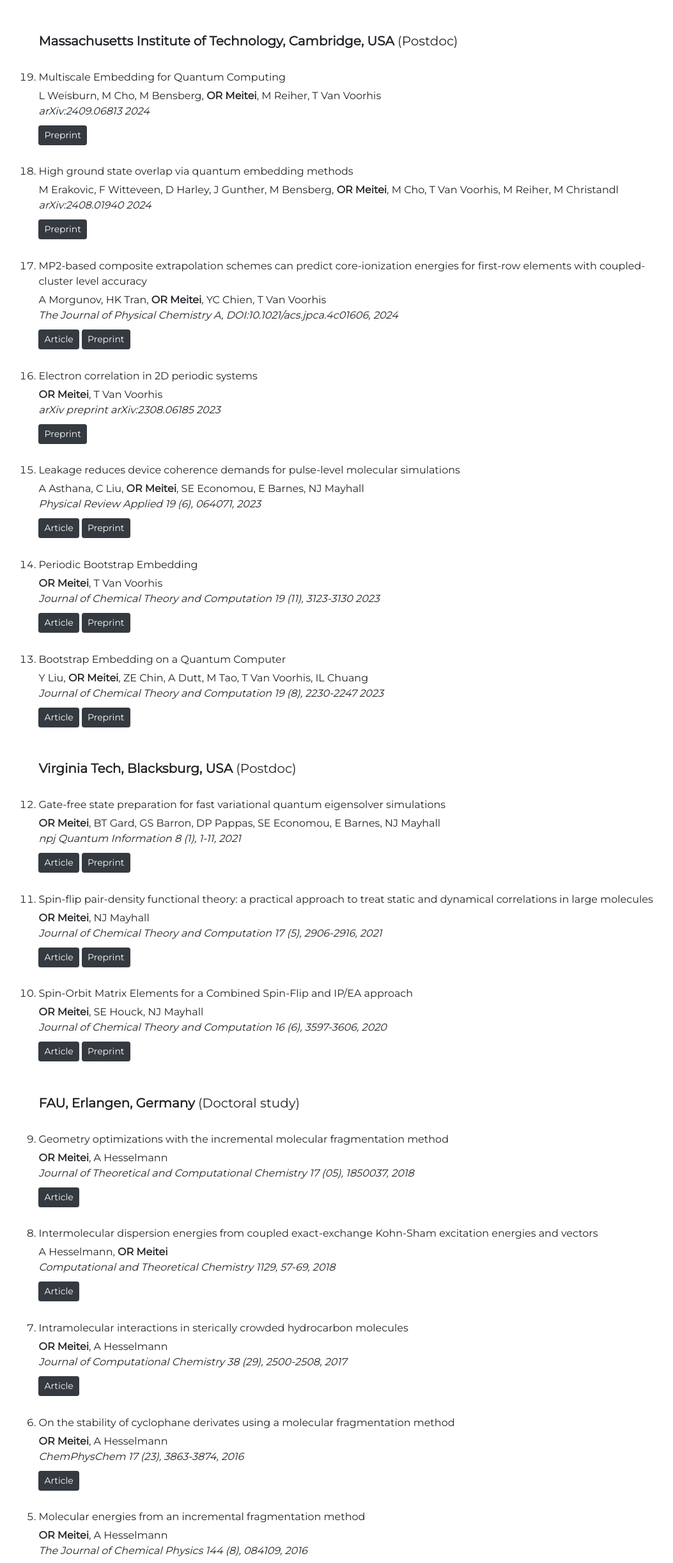
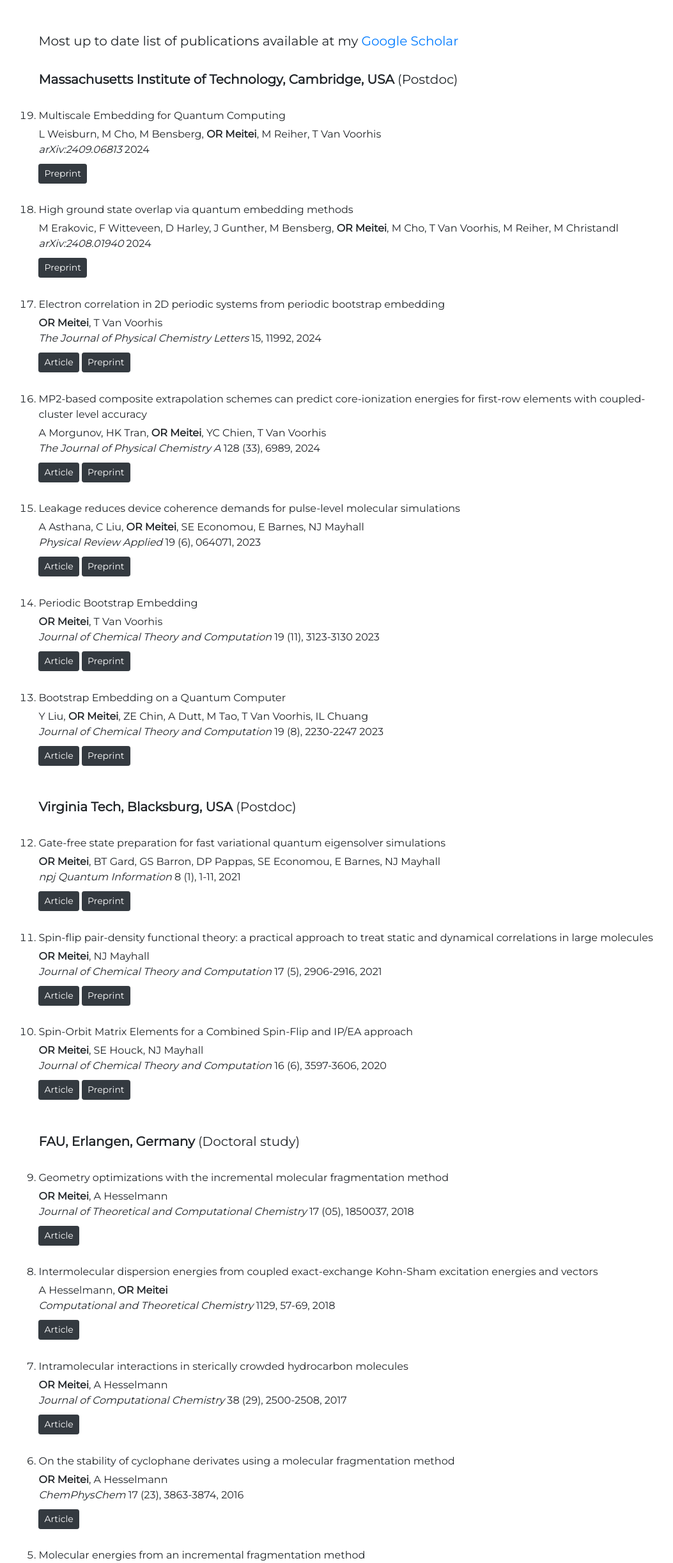
Before and after one commit to oimeitei/oimeitei.github.io, a plain HTML site: page publication.html in a window 1280 px wide. Shown: the part 177-2620 px from the top of the page at 64% size, without its empty margins (130-1183 px from the left). Drawn offline with nearby package versions, Linux system fonts and the light colour scheme.

Commit message:
update publication

```diff
--- a/publication.html
+++ b/publication.html
@@ -59,37 +59,43 @@
 
 	<div class="pub" style="font-size:16px; font-family:'Montserrat', sans-serif">
 	  <ol reversed >
-	    <div class="place"><b>Massachusetts Institute of Technology, Cambridge, USA</b>
+
+	    <div class="place">
+	      Most up to date list of publications available at my <a href="https://scholar.google.com/citations?view_op=list_works&hl=en&hl=en&user=ciQzGGsAAAAJ&sortby=pubdate">Google Scholar</a></br>
+	      </br>
+	      <b>Massachusetts Institute of Technology, Cambridge, USA</b>
 	      (Postdoc)</div>
 	    <li>Multiscale Embedding for Quantum Computing </li>
 	    L Weisburn, M Cho, M Bensberg, <b>OR Meitei</b>, M Reiher, T Van Voorhis<br>
-	    <em>arXiv:2409.06813 2024<br></em>
+	    <em>arXiv:2409.06813</em> 2024<br>
 	    <a href="https://doi.org/10.48550/arXiv.2409.06813" class="btn btn-dark btn-sm" role="button"
 	       aria-pressed="true">Preprint</a>
 
 	    <li>High ground state overlap via quantum embedding methods </li>
 	    M Erakovic, F Witteveen, D Harley, J Gunther, M Bensberg, <b>OR Meitei</b>, M Cho, T Van Voorhis, M Reiher, M Christandl<br>
-	    <em>arXiv:2408.01940 2024<br></em>
+	    <em>arXiv:2408.01940</em> 2024<br>
 	    <a href="https://doi.org/10.48550/arXiv.2408.01940" class="btn btn-dark btn-sm" role="button"
+	       aria-pressed="true">Preprint</a>
+
+	    <li>Electron correlation in 2D periodic systems from periodic bootstrap embedding </li>
+	    <b>OR Meitei</b>, T Van Voorhis<br>
+	    <em>The Journal of Physical Chemistry Letters</em> 15, 11992, 2024 <br>
+	    <a href="https://doi.org/10.1021/acs.jpclett.4c02686" class="btn btn-dark btn-sm" role="button"
+	       aria-pressed="true">Article</a>
+	    <a href="https://doi.org/10.48550/arXiv.2308.06185" class="btn btn-dark btn-sm" role="button"
 	       aria-pressed="true">Preprint</a>
 
 	    <li>MP2-based composite extrapolation schemes can predict core-ionization energies for first-row elements with coupled-cluster level accuracy </li>
 	    A Morgunov, HK Tran, <b>OR Meitei</b>, YC Chien, T Van Voorhis <br>
-	    <em> The Journal of Physical Chemistry A, DOI:10.1021/acs.jpca.4c01606, 2024 <br></em>
+	    <em> The Journal of Physical Chemistry A</em> 128 (33), 6989, 2024 <br>
 	    <a href="https://doi.org/10.1021/acs.jpca.4c01606" class="btn btn-dark btn-sm" role="button"
 	       aria-pressed="true">Article</a>
 	    <a href="https://doi.org/10.48550/arXiv.2403.06364" class="btn btn-dark btn-sm" role="button"
 	       aria-pressed="true">Preprint</a>
 
-	    <li>Electron correlation in 2D periodic systems </li>
-	    <b>OR Meitei</b>, T Van Voorhis<br>
-	    <em>arXiv preprint arXiv:2308.06185 2023 <br></em>
-	    <a href="https://doi.org/10.48550/arXiv.2308.06185" class="btn btn-dark btn-sm" role="button"
-	       aria-pressed="true">Preprint</a>
-
 	    <li> Leakage reduces device coherence demands for pulse-level molecular simulations </li>
 	    A Asthana, C Liu,<b> OR Meitei</b>, SE Economou, E Barnes, NJ Mayhall <br>
-	    <em> Physical Review Applied 19 (6), 064071, 2023<br></em>
+	    <em> Physical Review Applied</em> 19 (6), 064071, 2023<br>
 	    <a href="https://doi.org/10.1103/PhysRevApplied.19.064071" class="btn btn-dark btn-sm" role="button"
 	       aria-pressed="true">Article</a>
 	    <a href="https://doi.org/10.48550/arXiv.2203.06818" class="btn btn-dark btn-sm" role="button"
@@ -97,7 +103,7 @@
 
 	    <li> Periodic Bootstrap Embedding </li>
 	    <b>OR Meitei</b>, T Van Voorhis<br>
-	    <em>Journal of Chemical Theory and Computation 19 (11), 3123-3130 2023 <br></em>
+	    <em>Journal of Chemical Theory and Computation</em> 19 (11), 3123-3130 2023 <br>
 	    <a href="https://doi.org/10.1021/acs.jctc.3c00069" class="btn btn-dark btn-sm" role="button"
 	       aria-pressed="true">Article</a>
 	    <a href="https://arxiv.org/abs/2301.06153" class="btn btn-dark btn-sm" role="button"
@@ -105,7 +111,7 @@
 
 	    <li> Bootstrap Embedding on a Quantum Computer </li>
 	    Y Liu, <b>OR Meitei</b>, ZE Chin, A Dutt, M Tao, T Van Voorhis, IL Chuang<br>
-	    <em>Journal of Chemical Theory and Computation 19 (8), 2230-2247 2023 <br></em>
+	    <em>Journal of Chemical Theory and Computation</em> 19 (8), 2230-2247 2023 <br>
 	    <a href="https://doi.org/10.1021/acs.jctc.3c00012" class="btn btn-dark btn-sm" role="button"
 	       aria-pressed="true">Article</a>
 	    <a href="https://arxiv.org/abs/2301.01457" class="btn btn-dark btn-sm" role="button"
@@ -119,7 +125,7 @@
 	      eigensolver simulations </li>
 	    <b>OR Meitei</b>, BT Gard, GS Barron, DP Pappas, SE Economou, E
 	    Barnes, NJ Mayhall<br>
-	    <em>npj Quantum Information 8 (1), 1-11, 2021<br></em>
+	    <em>npj Quantum Information</em> 8 (1), 1-11, 2021<br>
 	    <a href="https://doi.org/10.1038/s41534-021-00493-0 " class="btn btn-dark btn-sm" role="button"
 	       aria-pressed="true">Article</a>
 	    <a href="https://arxiv.org/abs/2008.04302" class="btn btn-dark btn-sm" role="button"
@@ -127,8 +133,8 @@
 
 	    <li> Spin-flip pair-density functional theory: a practical approach to treat static and dynamical correlations in large molecules </li>
 	    <b>OR Meitei</b>, NJ Mayhall<br>
-	    <em>Journal of Chemical Theory and Computation 17 (5), 2906-2916,
-	      2021<br></em>
+	    <em>Journal of Chemical Theory and Computation</em> 17 (5), 2906-2916,
+	      2021<br>
 	    <a href="https://doi.org/10.1021/acs.jctc.1c00121 " class="btn btn-dark btn-sm" role="button"
 	       aria-pressed="true">Article</a>
 	    <a href="https://arxiv.org/abs/2102.02325" class="btn btn-dark btn-sm" role="button"
@@ -137,8 +143,8 @@
 	    <li> Spin-Orbit Matrix Elements for a Combined Spin-Flip and IP/EA
 	      approach </li>
 	    <b>OR Meitei</b>, SE Houck, NJ Mayhall<br>
-	    <em>Journal of Chemical Theory and Computation 16 (6), 3597-3606,
-	      2020<br></em>
+	    <em>Journal of Chemical Theory and Computation</em> 16 (6), 3597-3606,
+	      2020<br>
 	    <a href="https://doi.org/10.1021/acs.jctc.0c00103 " class="btn btn-dark btn-sm" role="button"
 	       aria-pressed="true">Article</a>
 	    <a href="https://doi.org/10.26434/chemrxiv.11743788.v1" class="btn btn-dark btn-sm" role="button"
@@ -148,34 +154,34 @@
 	    <li>Geometry optimizations with the incremental molecular fragmentation
 	      method</li>
 	    <b>OR Meitei</b>, A Hesselmann<br>
-	    <em>Journal of Theoretical and Computational Chemistry 17 (05),
-	      1850037, 2018</em><br>
+	    <em>Journal of Theoretical and Computational Chemistry</em> 17 (05),
+	      1850037, 2018<br>
 	    <a href="https://doi.org/10.1142/S0219633618500372" class="btn btn-dark btn-sm" role="button"
 	       aria-pressed="true">Article</a>
 
 	    <li>Intermolecular dispersion energies from coupled exact-exchange Kohn-Sham
 	      excitation energies and vectors</li>
 	    A Hesselmann, <b>OR Meitei</b><br>
-	    <em>Computational and Theoretical Chemistry 1129, 57-69, 2018</em><br>
+	    <em>Computational and Theoretical Chemistry</em> 1129, 57-69, 2018<br>
 	    <a href="https://doi.org/10.1016/j.comptc.2018.02.019" class="btn btn-dark btn-sm" role="button"
 	       aria-pressed="true">Article</a>
 
 	    <li>Intramolecular interactions in sterically crowded hydrocarbon molecules</li>
 	    <b>OR Meitei</b>, A Hesselmann<br>
-	    <em>Journal of Computational Chemistry 38 (29), 2500-2508, 2017</em><br>
+	    <em>Journal of Computational Chemistry</em> 38 (29), 2500-2508, 2017<br>
 	    <a href="https://onlinelibrary.wiley.com/doi/10.1002/jcc.24908" class="btn btn-dark btn-sm" role="button"
 	       aria-pressed="true">Article</a>
 
             <li>On the stability of cyclophane derivates using a molecular fragmentation
               method</li>
             <b>OR Meitei</b>, A Hesselmann<br>
-            <em>ChemPhysChem 17 (23), 3863-3874, 2016</em><br>
+            <em>ChemPhysChem</em> 17 (23), 3863-3874, 2016<br>
             <a href="https://chemistry-europe.onlinelibrary.wiley.com/doi/abs/10.1002/cphc.201600942" class="btn btn-dark btn-sm" role="button"
                aria-pressed="true">Article</a><br>
 
             <li>Molecular energies from an incremental fragmentation method</li>
             <b>OR Meitei</b>, A Hesselmann<br>
-            <em>The Journal of Chemical Physics 144 (8), 084109, 2016</em><br>
+            <em>The Journal of Chemical Physics</em> 144 (8), 084109, 2016<br>
             <a href="https://doi.org/10.1063/1.4942189" class="btn btn-dark btn-sm" role="button"
                aria-pressed="true">Article</a>
 
@@ -183,7 +189,7 @@
             <li>ESIPT reaction of potential bioactive heterocyclic Schiff base: atomic
               visualization coupled with in vitro spectroscopy</li>
             M Jadhao, <b>OR Meitei</b>, R Joshi, H Kumar, C Das, SK Ghosh<br>
-            <em>Journal of Photochemistry and Photobiology A: Chemistry 326, 41-49, 2016</em><br>
+            <em>Journal of Photochemistry and Photobiology A: Chemistry</em> 326, 41-49, 2016<br>
             <a href="https://doi.org/10.1016/j.jphotochem.2016.04.020" class="btn btn-dark btn-sm" role="button"
                aria-pressed="true">Article</a>
 
@@ -191,22 +197,22 @@
               highly fluorescent bichromophoric naphthalimide derivative: hint
               directed from RICT perspective</li>
             R Joshi, <b>OR Meitei</b>, H Kumar, M Jadhao, SK Ghosh<br>
-            <em>The Journal of Physical Chemistry A 120 (7), 1000-1011, 2016</em><br>
+            <em>The Journal of Physical Chemistry A</em> 120 (7), 1000-1011, 2016<br>
             <a href="https://doi.org/10.1021/acs.jpca.5b10669" class="btn btn-dark btn-sm" role="button"
                aria-pressed="true">Article</a>
 
-            <li>Conformation controlled turn on–turn off phosphorescence in a metal-free
+            <li>Conformation controlled turn on turn off phosphorescence in a metal-free
               biluminophore: thriving the paradox that exists for organic compounds</li>
             R Joshi, <b>OR Meitei</b>, M Jadhao, H Kumar, SK Ghosh<br>
-            <em>Physical Chemistry Chemical Physics 18 (40), 27910-27920, 2016</em><br>
+            <em>Physical Chemistry Chemical Physics</em> 18 (40), 27910-27920, 2016<br>
             <a href="https://doi.org/10.1039/C6CP04336D" class="btn btn-dark btn-sm" role="button"
                aria-pressed="true">Article</a>
 
-            <li>Surfactant induced aggregation–disaggregation of photodynamic active
+            <li>Surfactant induced aggregation disaggregation of photodynamic active
               chlorin e6 and its relevant interaction with DNA alkylating quinone in a
               biomimic micellar microenvironment</li>
             M Jadhao, P Ahirkar, H Kumar, R Joshi, <b>OR Meitei</b>, SK Ghosh<br>
-            <em>RSC advances 5 (99), 81449-81460, 2015</em><br>
+            <em>RSC advances</em> 5 (99), 81449-81460, 2015<br>
             <a href="https://doi.org/10.1039/C5RA16181A" class="btn btn-dark btn-sm" role="button"
                aria-pressed="true">Article</a>
           </ol>
```
